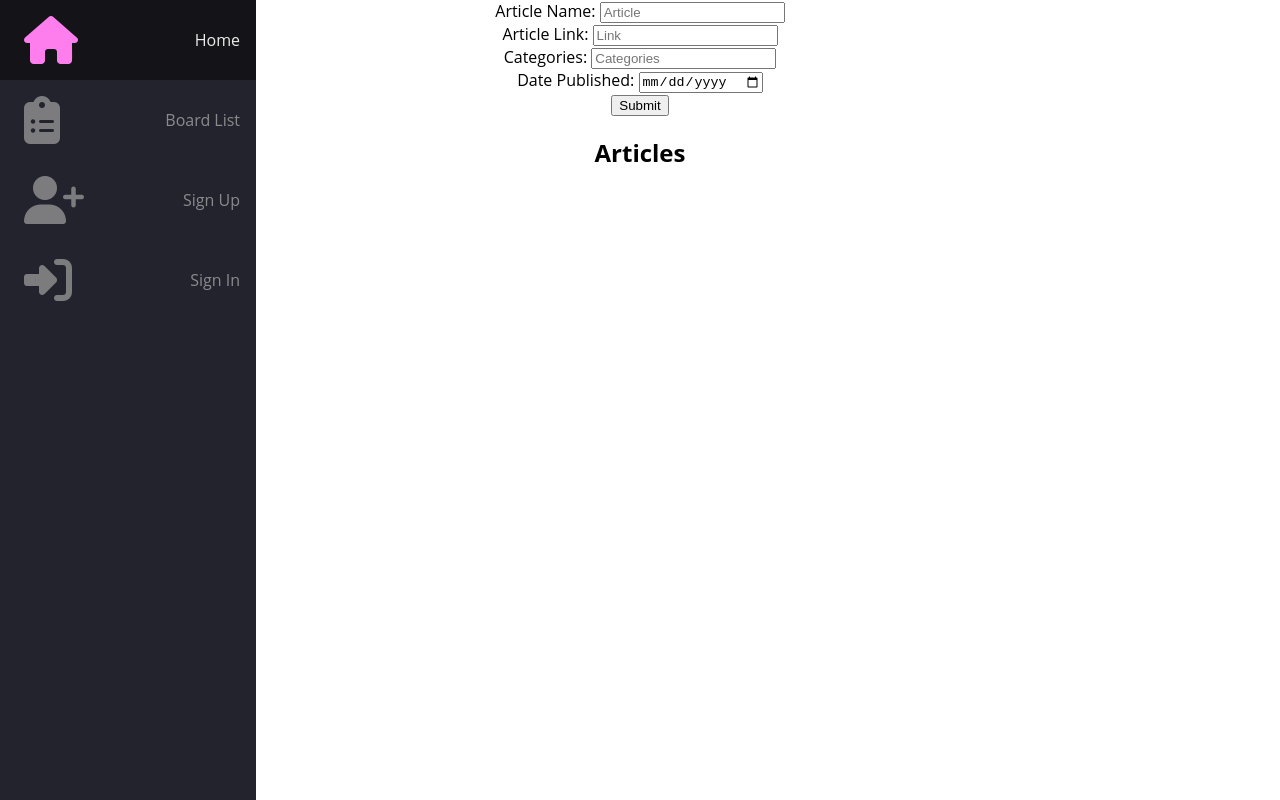
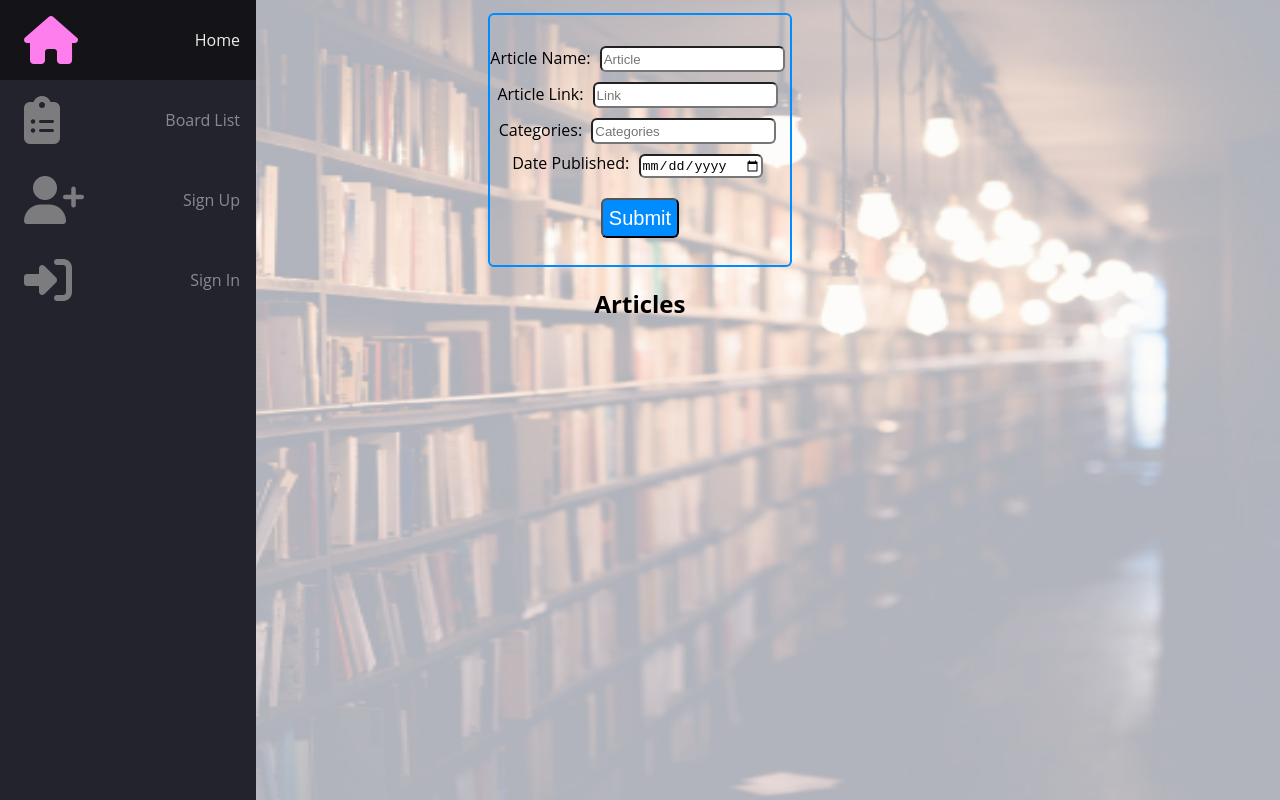
Before and after one commit to Build-Week-Pintereach-2-FT/Front-End, a React (Create React App) app: page /ArticleList in a window 1280 px wide. Built offline with nearby package versions, Linux system fonts and the light colour scheme.

Commit message:
More styling tweaks

```diff
--- a/src/App.css
+++ b/src/App.css
@@ -63,3 +63,8 @@
   height: 20px;
   border-radius: 6px;
 }
+
+.margin-buffer {
+  margin: 0;
+  padding-top: 2%;
+}
--- a/src/components/article/article-form.js
+++ b/src/components/article/article-form.js
@@ -21,38 +21,41 @@ function ArticleForm (props) {
 
 
   return (
-
+    <div className='form-holder'>
+      <div className='form-wrapper'>
       <form onSubmit={handleSubmit(onSubmit)}>
           <label>Article Name: </label>
-      <input
+        <input className='form-input'
               type="text"
               placeholder="Article"
               name="articleName"
               ref={register} />
               <br />
               <label>Article Link: </label>
-      <input
+        <input className='form-input'
               type="text"
               placeholder="Link"
               name="linkToArticle"
               ref={register} />
               <br />
               <label>Categories: </label>
-      <input
+        <input className='form-input'
               type="text"
               placeholder="Categories"
               name="categories"
               ref={register} />
               <br />
               <label>Date Published: </label>
-      <input
+        <input className='form-input'
               type="date"
               placeholder="Date"
               name="datePublished"
               ref={register} />
               <br />
-      <button type="submit">Submit</button>
+        <button className='form-button' type="submit">Submit</button>
       </form>
+      </div>
+    </div>
   );
 }
 
--- a/src/components/article/article-list.js
+++ b/src/components/article/article-list.js
@@ -5,6 +5,7 @@ import ArticleForm from "./article-form";
 import {connect} from 'react-redux';
 import {deleteArticle} from '../../actions/actions';
 import {editArticle} from '../../actions/actions';
+import ImgBit from "../../assets/background.png";
 
 
 function ArticleList(props) {
@@ -34,7 +35,7 @@ function ArticleList(props) {
 
     return (
         <>
-
+        <img className='background-image' src={ImgBit} alt='backgroundimg'></img>
         <ArticleForm/>
 
         <section className="article-list">
--- a/src/components/board/board-form.js
+++ b/src/components/board/board-form.js
@@ -21,8 +21,10 @@ function BoardForm (props) {
     }
 
     return (
-        <div>
+        <div className='form-holder'>
 
+            <div className='form-wrapper'>
+            <p>Create a new board</p>
             <form onSubmit={handleSubmit(onSubmit)}>
                 <input
                 className='form-input'
@@ -31,8 +33,9 @@ function BoardForm (props) {
                 name='boardName'
                 ref={register({ required: "Title Required!", minLength: {value: 3, message: "Title too short"} })}/>
 
-                <textarea
+                <input
                  className='form-input'
+                 type='text'
                  placeholder='Enter Board Description'
                  name='boardDescription'
                  ref={register({ required: "Description Required!", minLength: {value: 2, message: "Description too short"} })}/>
@@ -40,9 +43,9 @@ function BoardForm (props) {
                 {errors.boardName && <p>{errors.boardName.message}</p>}
                 {errors.boardDescription && <p>{errors.boardDescription.message}</p>}
 
-                <button type='submit'>Create New Board</button>
+                <button className='form-button' type='submit'>Create New Board</button>
             </form>
-
+            </div>
         </div>
     )
 }
--- a/src/components/board/boards-list.js
+++ b/src/components/board/boards-list.js
@@ -7,6 +7,7 @@ import {getBoardArticles} from '../../actions/actions';
 import {deleteBoard} from '../../actions/actions';
 import {editBoard} from '../../actions/actions';
 import {setSelectedBoard} from '../../actions/actions';
+import ImgBit from "../../assets/background.png";
 
 import history from '../../utils/history';
 
@@ -49,13 +50,14 @@ function BoardList (props) {
 
     return (
         <div>
+            <img className='background-image' src={ImgBit} alt='backgroundimg'></img>
             <div>
             {console.log("Boards on render of board-list", props.boards)}
 
             {props.boards.map(boardEl => (
                 <div key={boardEl.id}>
 
-                    <h2>{boardEl.boardName}</h2>
+                    <h2 className='margin-buffer'>{boardEl.boardName}</h2>
                     <button value={boardEl.id} onClick={handleArticles}>See articles</button>
 
                     <button onClick={() => editBoard(boardEl)}>Edit</button>
--- a/src/components/home-page.js
+++ b/src/components/home-page.js
@@ -1,14 +1,19 @@
-import React, { useState } from "react";
+import React, { useState, useRef, useEffect } from "react";
+import gsap from "gsap";
 import "../home-page.css";
 import ImgBit from "../assets/background.png";
 
 export default function HomePage() {
 
+    let introRef = useRef(null);
 
+    useEffect(() => {
+        gsap.from('.anim1', {opacity: 0, duration: 1, y: -50});
+    },[]);
 
     return (
         <div className='home-background'>
-            <img className='background-image' src={ImgBit} alt='backgroundimg'></img>
+            <img ref={element => {introRef = element}}className='background-image' src={ImgBit} alt='backgroundimg'></img>
             <div className='home-content'>
                 <h1 className='anim1'><span>Bridging the Gap </span><span>between dream and reality</span></h1>
                 <p>Some cool things about pintereach are that it is cool.</p>
--- a/src/components/navbar.js
+++ b/src/components/navbar.js
@@ -9,6 +9,7 @@ function NavBar (props) {
 
         <nav className='navbar'>
             <ul className='navbar-nav'>
+
                 <li className='nav-item'>
                     <Link className='nav-link' to='/'>
                         <i className="fas fa-home fa-3x"></i>
--- a/src/index.css
+++ b/src/index.css
@@ -39,6 +39,7 @@ main {
     position: fixed;
     background-color: var(--bg-primary);
     transition: width 200ms ease;
+    z-index: 2;
 }
 
 .navbar-nav {
@@ -48,10 +49,12 @@ main {
     display: flex;
     flex-direction: column;
     align-items: center;
+    z-index: 2;
 }
 
 .nav-item {
     width: 100%;
+    z-index: 2;
 }
 
 .nav-link {
@@ -63,6 +66,7 @@ main {
     text-decoration: none;
     filter: grayscale(100%) opacity(0.7);
     transition: 600ms;
+    z-index: 2;
 }
 
 .nav-link:hover {
@@ -74,6 +78,7 @@ main {
 .link-text {
     display: none;
     margin-right: 1rem;
+    z-index: 2;
 }
 
 .nav-item i {
@@ -81,6 +86,7 @@ main {
     margin: 0 1.5rem;
     color: #ff7eee;
     transition: 600ms;
+    z-index: 2;
 }
 
 .navbar:hover {
```
Lines whose indentation alone changed are shown as unchanged.
